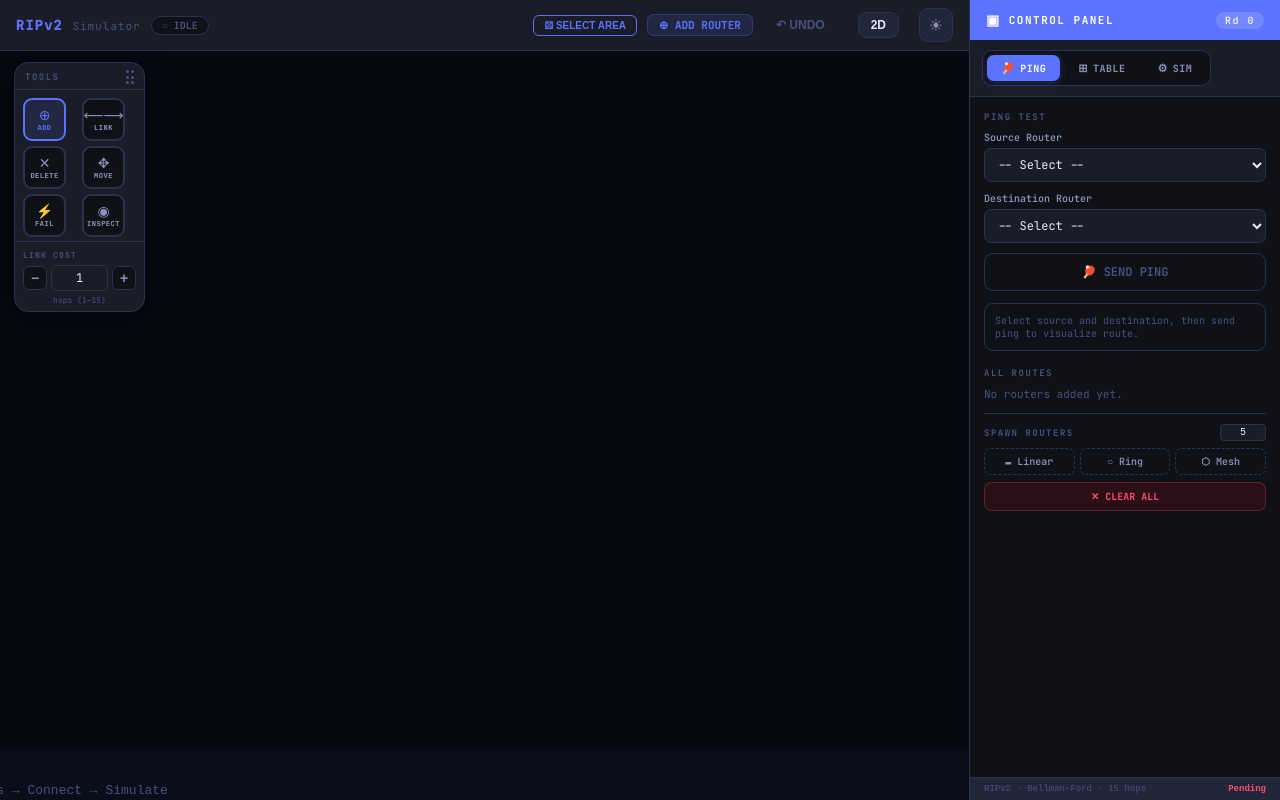
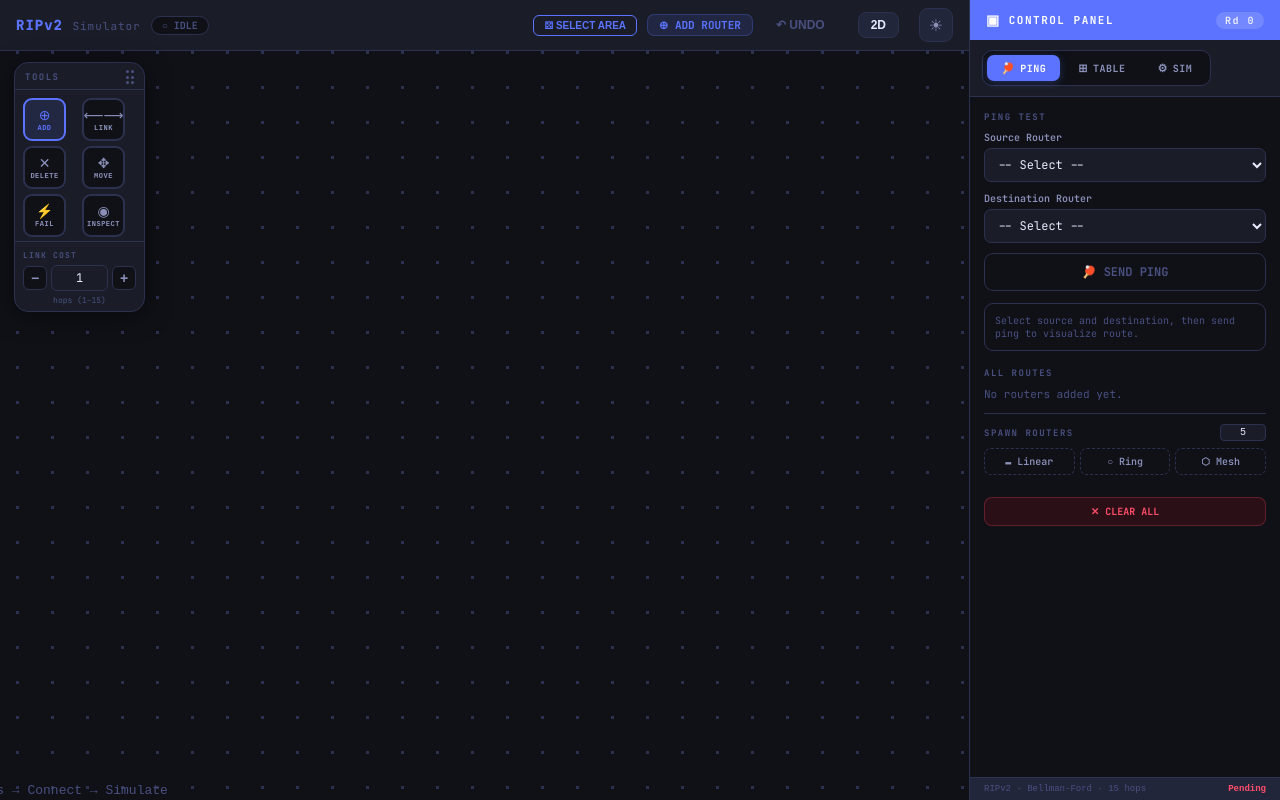
Before and after one commit to donigurram/Routing-Information-Protocol-CN-, a React app in the folder frontend/: page / in a window 1280 px wide. Built offline with nearby package versions, Linux system fonts and the light colour scheme; the HTML template or start-up script is replaced by a standard one.

Commit message:
Resolve merge conflicts and integrate light mode UI updates

```diff
--- a/frontend/src/components/panels/ControlPanel.jsx
+++ b/frontend/src/components/panels/ControlPanel.jsx
@@ -183,8 +183,14 @@ export default function ControlPanel({
                                 background: simRunning ? T.successBg : converged && routers.length > 1 ? T.warnBg : T.bg,
                                 color: simRunning ? T.success : converged && routers.length > 1 ? T.warn : T.textFaint,
                                 borderColor: simRunning ? T.success + "55" : converged && routers.length > 1 ? T.warn + "55" : T.border,
+                                display: "flex", alignItems: "center", gap: 4
                             }}>
-                                {simRunning ? `● Rd ${ripRound}` : converged && routers.length > 1 ? "✓ Done" : "○ Idle"}
+                                {simRunning && (
+                                    <svg viewBox="0 0 24 24" fill="none" stroke="currentColor" strokeWidth="3" strokeLinecap="round" strokeDasharray="30 10" style={{ width: 10, height: 10, animation: "spin 1s linear infinite" }}>
+                                        <circle cx="12" cy="12" r="10" />
+                                    </svg>
+                                )}
+                                {simRunning ? `Rd ${ripRound}` : converged && routers.length > 1 ? "✓ Done" : "○ Idle"}
                             </div>
                         </div>
 
@@ -266,6 +272,7 @@ export default function ControlPanel({
                         borderRadius: 8, cursor: "pointer", fontWeight: 700, fontSize: 10,
                         fontFamily: "'JetBrains Mono', monospace",
                         background: T.dangerBg, color: T.danger,
+                        marginTop: 15,
                     }}>✕  CLEAR ALL</button>
                 </div>
             </div>
--- a/frontend/src/hooks/useTheme.js
+++ b/frontend/src/hooks/useTheme.js
@@ -21,6 +21,9 @@ export function makeTheme(dark) {
         warnBg: "#2A1A00",
         gridLine: "#1E2240",
         dark: true,
+        bgImage: "radial-gradient(circle, #2D3150 1.5px, transparent 1px)",
+        bgSize: "35px 35px",
+        bgPos: "0 0",
     } : {
         bg: "#F4F6FF",
         surface: "#FFFFFF",
@@ -41,6 +44,9 @@ export function makeTheme(dark) {
         warnBg: "#FFF4E6",
         gridLine: "#DDE3FF",
         dark: false,
+        bgImage: "url('/light-bg.png')",
+        bgSize: "cover",
+        bgPos: "center",
     };
 }
 
--- a/frontend/src/index.css
+++ b/frontend/src/index.css
@@ -13,3 +13,8 @@ input[type="number"] {
     -moz-appearance: textfield;
     appearance: textfield;
 }
+
+@keyframes spin {
+    from { transform: rotate(0deg); }
+    to { transform: rotate(360deg); }
+}
--- a/frontend/src/views/MainView.jsx
+++ b/frontend/src/views/MainView.jsx
@@ -385,8 +385,10 @@ export default function MainView() {
         <div style={{
             display: "flex", height: "100vh", width: "100%",
             fontFamily: "'JetBrains Mono', 'Fira Code', 'IBM Plex Mono', monospace",
-            background: "#0A0D1A", color: T.text, overflow: "hidden",
-            transition: "background .25s, color .25s",
+            backgroundColor: T.bg, backgroundImage: T.bgImage,
+            backgroundSize: T.bgSize, backgroundPosition: T.bgPos,
+            color: T.text, overflow: "hidden",
+            transition: "background-color .25s, color .25s",
         }}>
             <link href="https://fonts.googleapis.com/css2?family=JetBrains+Mono:wght@400;600;700;800&display=swap" rel="stylesheet" />
 
@@ -536,12 +538,13 @@ export default function MainView() {
                     {/* 3D Scene */}
                     <div style={{ position: "absolute", top: 0, left: 0, width: "100%", height: "100%", zIndex: 1 }}>
                         <Canvas camera={{ position: [400, 300, 550], fov: 60 }}>
-                            <color attach="background" args={["#060812"]} />
                             <ambientLight intensity={0.6} />
                             <directionalLight position={[100, 100, 300]} intensity={1.2} />
-                            <group position={[400, 300, -400]}>
-                                <Stars radius={1000} depth={300} count={6000} factor={10} saturation={0.5} fade speed={1} />
-                            </group>
+                            {dark && (
+                                <group position={[400, 300, -400]}>
+                                    <Stars radius={1000} depth={300} count={6000} factor={10} saturation={0.5} fade speed={1} />
+                                </group>
+                            )}
                             <NetworkScene
                                 is3D={is3D} pan={pan} routers={routers} links={links} packets={packets} mode={mode} T={T}
                                 ripTables={ripTables} activePath={activePath} connectFrom={connectFrom} selectedRouter={selectedRouter}
```
Also changed, not shown: frontend/public/light-bg.png (added).
